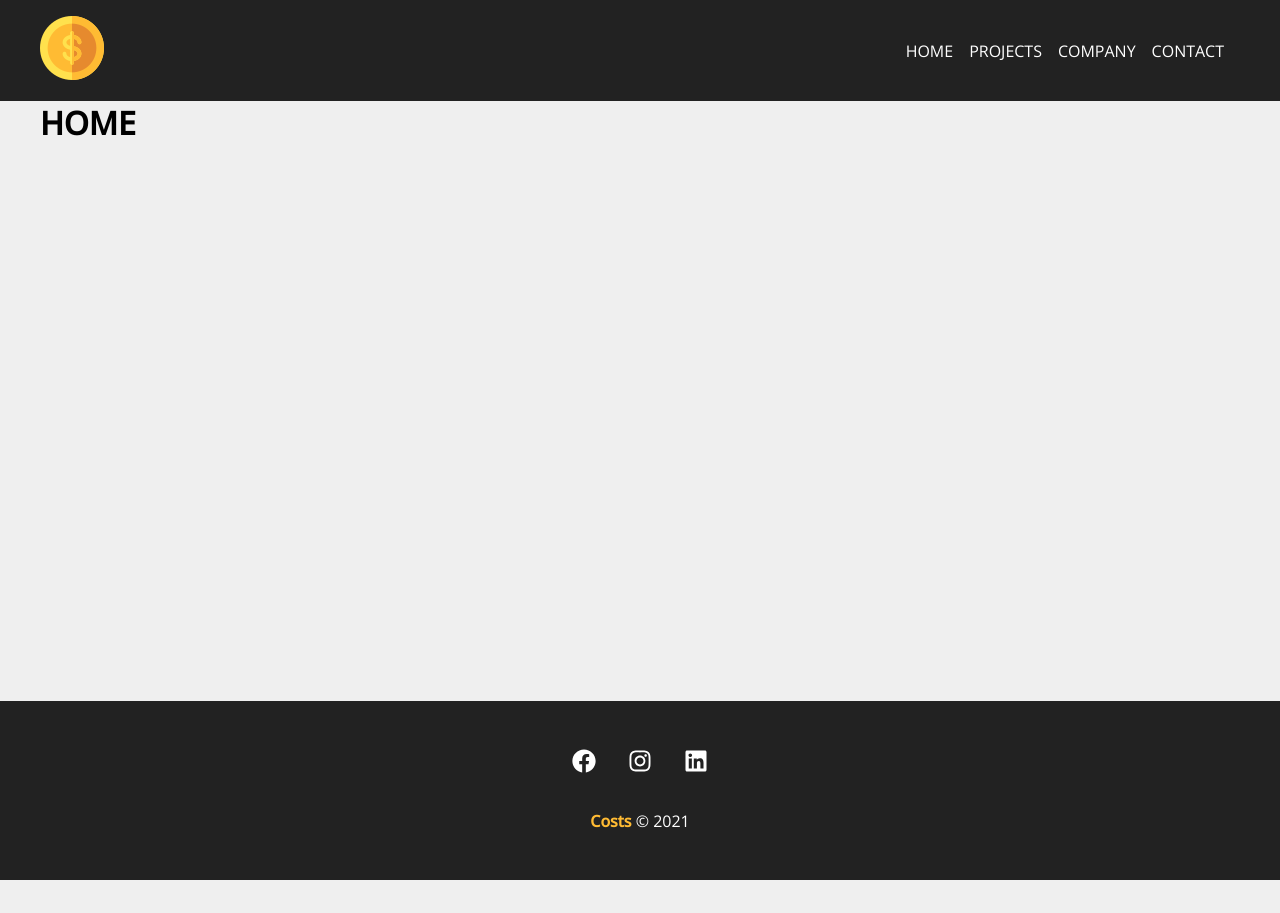
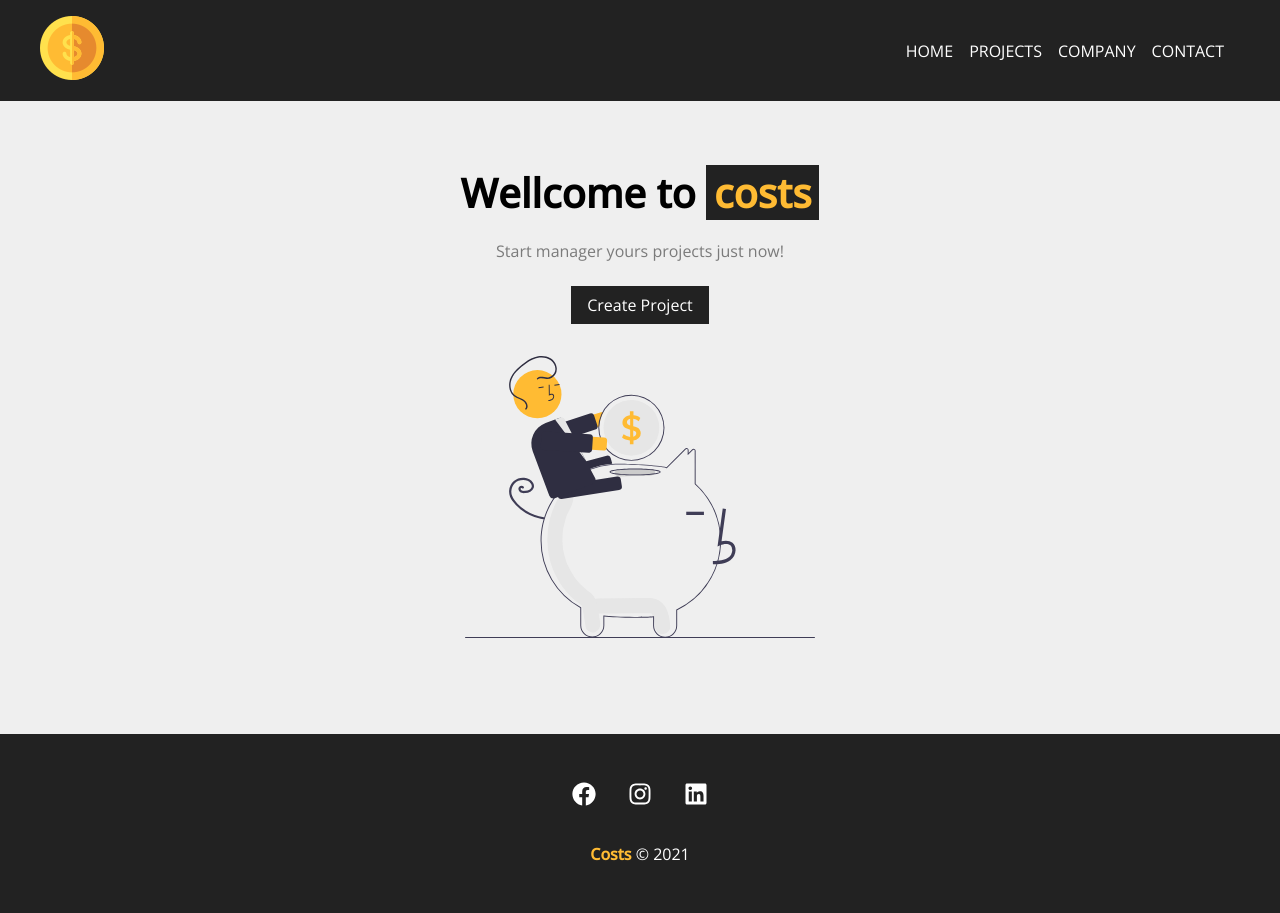
Before and after one commit to Daniel-MSoares/costs, a React (Create React App) app: page / in a window 1280 px wide. Before the commit the page ends 880 px from the top, so only its background shows below. Built offline with nearby package versions, Linux system fonts and the light colour scheme.

Commit message:
Cria page Home

```diff
--- /dev/null
+++ b/src/components/layout/LinkButton.js
@@ -0,0 +1,10 @@
+import { Link } from 'react-router-dom';
+import styles from './LinkButton.module.css'
+function LinkButton({to,text}){
+    return(
+        <Link className={styles.btn}to={to}>
+            {text}
+        </Link>
+    )
+}
+export default LinkButton;
--- /dev/null
+++ b/src/components/layout/LinkButton.module.css
@@ -0,0 +1,10 @@
+.btn{
+    background-color: #222;
+    color: #fff;
+    padding: 0.5em 1em;
+    text-decoration: none;
+    transition: 0.5s;
+}
+.btn:hover{
+    color: #ffbb33;
+}
--- a/src/components/pages/Home.js
+++ b/src/components/pages/Home.js
@@ -1,4 +1,15 @@
+import LinkButton from '../layout/LinkButton'
+
+import styles from'./Home.module.css'
+import savings from'../../img/savings.svg'
 function Home(){
-  return <><h1>HOME</h1></>
+  return (
+       <section className={styles.home_container}>
+         <h1>Wellcome to <span>costs</span></h1>
+         <p>Start manager yours projects just now!</p>
+         <LinkButton to='/newproject' text='Create Project'/>
+         <img src={savings} alt='Costs'/>
+       </section>
+  )
 }
 export default Home
--- /dev/null
+++ b/src/components/pages/Home.module.css
@@ -0,0 +1,25 @@
+.home_container{
+    width: 100%;
+    display: flex;
+    flex-direction: column;
+    align-items: center;
+    justify-content: center;
+    padding:4em;
+}
+.home_container h1{
+  font-size: 2.5em;
+  margin-bottom: .5em;
+}
+.home_container h1 span{
+    color:#ffbb33;
+    padding: 0 .2em;
+    background-color: #222;
+}
+.home_container p{
+  margin-bottom: 1.5em;
+  color: #7b7b7b;
+}
+.home_container img{
+  width: 350px;
+  margin: 2em 0;
+}
```
